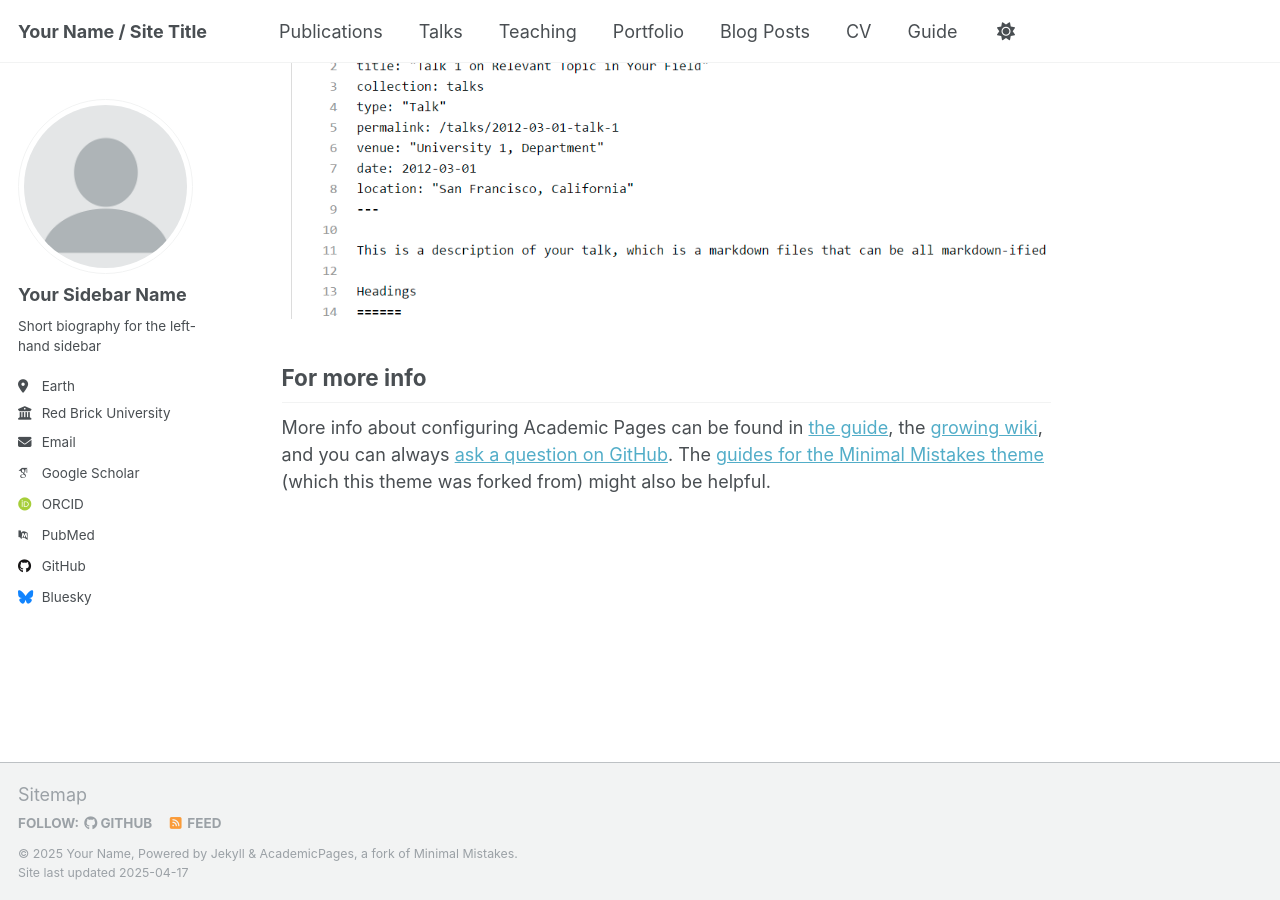
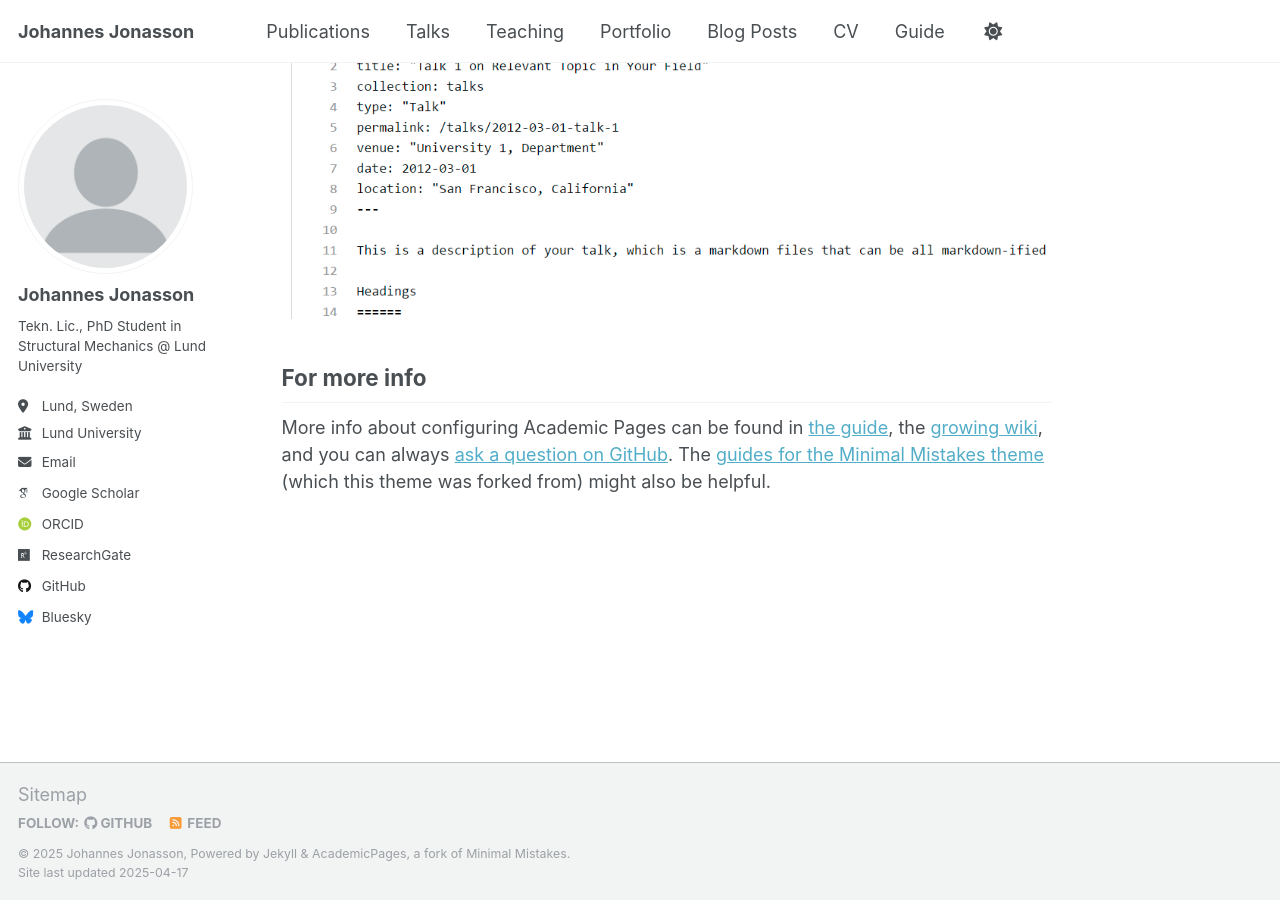
Before and after one commit to johjona/johjona.github.io, a Jekyll site: the page built from _pages/about.md, in a window 1280 px wide and 900 px high, scrolled down 2636 px. Built offline with Jekyll 4.4.1, drawn with Linux system fonts in a browser that asks for light colours; some web fonts are replaced.

Commit message:
added name and personal info

```diff
--- a/_config.yml
+++ b/_config.yml
@@ -9,9 +9,9 @@
 # Basic Site Settings
 locale                   : "en-US"
 site_theme               : "default"
-title                    : "Your Name / Site Title"
+title                    : "Johannes Jonasson"
 title_separator          : "-"
-name                     : &name "Your Name"
+name                     : &name "Johannes Jonasson"
 description              : &description "personal description"
 url                      : https://academicpages.github.io # the base hostname & protocol for your site e.g. "https://[your GitHub username].github.io"
 baseurl                  : "" # the subpath of your site, e.g. "/blog"
@@ -23,22 +23,20 @@ repository               : "academicpages/academicpages.github.io"
 author:
   # Biographic information
   avatar           : "profile.png"
-  name             : "Your Sidebar Name"
+  name             : "Johannes Jonasson"
   pronouns         : # example: "she/her"
-  bio              : "Short biography for the left-hand sidebar"
-  location         : "Earth"
-  employer         : "Red Brick University"
+  bio              : "Tekn. Lic., PhD Student in Structural Mechanics @ Lund University"
+  location         : "Lund, Sweden"
+  employer         : "Lund University"
   uri              : # URL
-  email            : "none@example.org"
+  email            : "johannes.jonasson@construction.lth.se"
 
   # Academic websites
   arxiv            : # URL - Update with the correct link to your profile
-  googlescholar    : "https://scholar.google.com/citations?user=PS_CX0AAAAAJ"
+  googlescholar    : "https://scholar.google.se/citations?user=HlYqm-AAAAAJ&hl=en"
   impactstory      : # URL
   orcid            : "http://orcid.org/yourorcidurl"
-  semantic         : # URL
-  pubmed           : "https://www.ncbi.nlm.nih.gov/pubmed/?term=john+snow"
-  researchgate     : # URL
+  researchgate     : "https://www.researchgate.net/profile/Johannes-Jonasson?ev=hdr_xprf"
   scopus           : # URL
 
   # Repositories and software development
```
